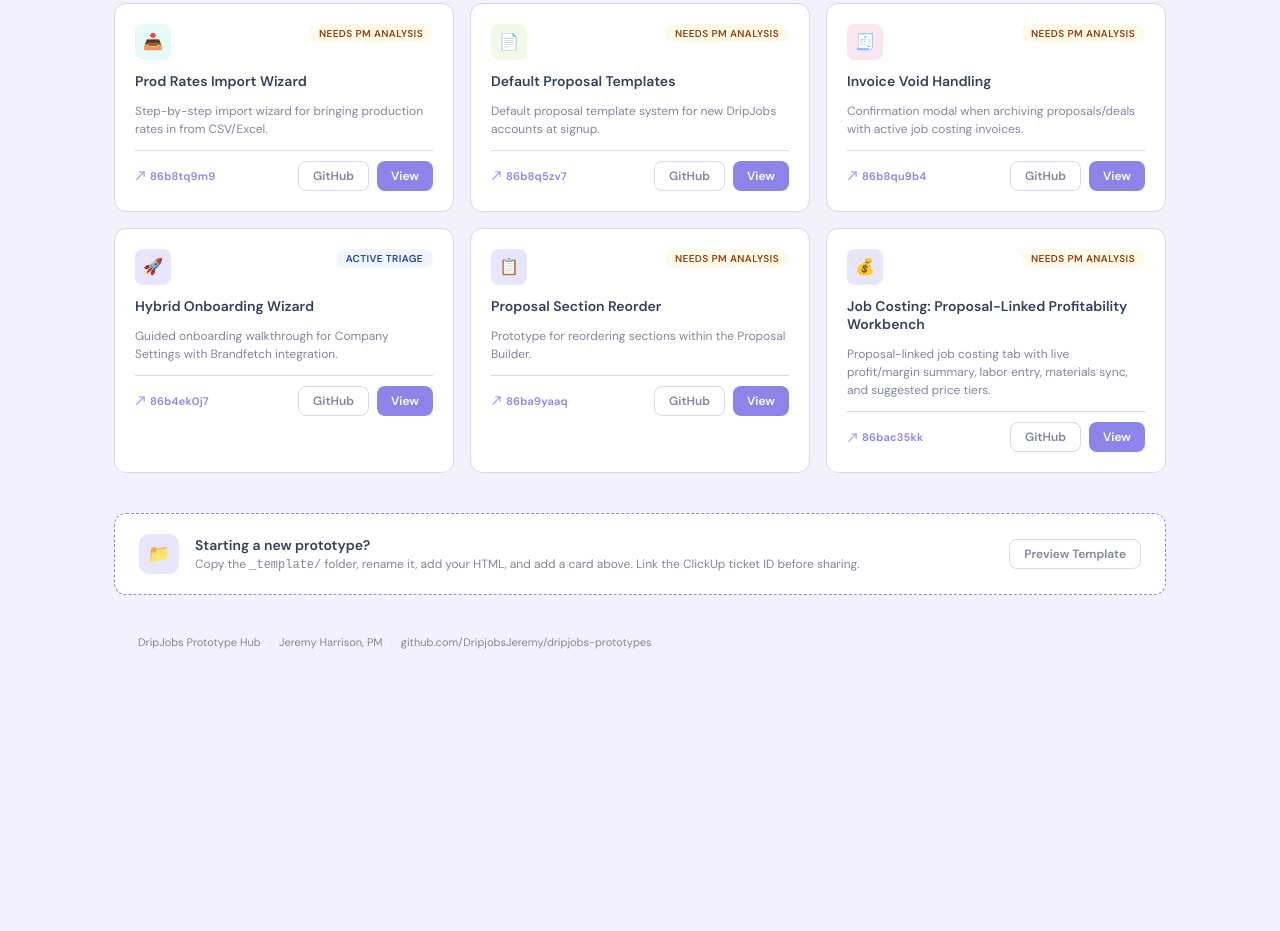
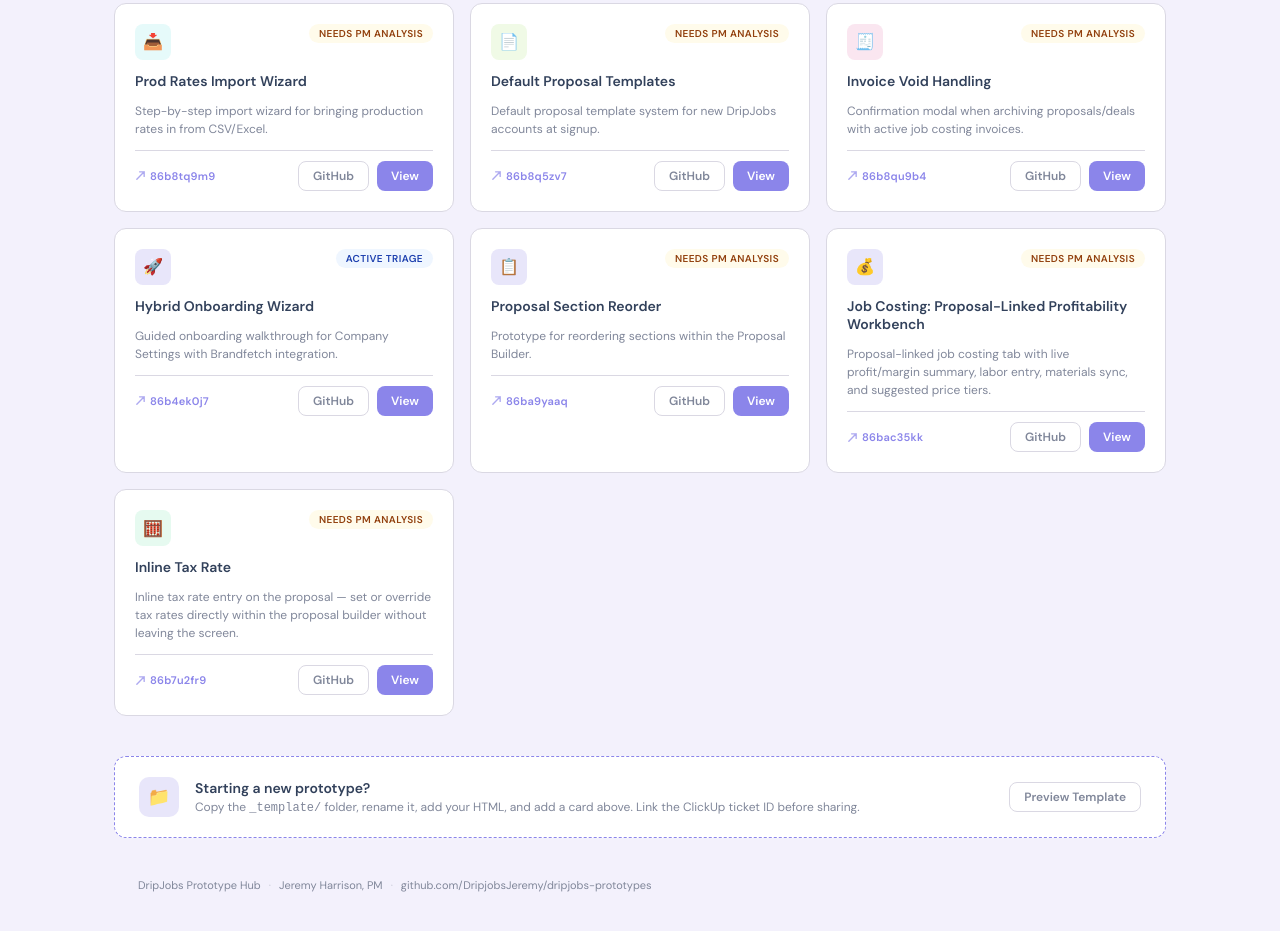
Before and after one commit to DripjobsJeremy/dripjobs-prototypes, a plain HTML site: page index.html in a window 1280 px wide. Shown: the part 769-1700 px from the top of the page. Before the commit the page ends 1478 px from the top, so only its background shows below. Drawn offline with Linux system fonts and the light colour scheme.

Commit message:
Add Inline Tax Rate card to hub index (ticket 86b7u2fr9)

```diff
--- a/index.html
+++ b/index.html
@@ -363,7 +363,7 @@
     </div>
   </div>
   <div class="hub-meta">
-    <strong id="last-updated">10 prototypes</strong><br/>
+    <strong id="last-updated">13 prototypes</strong><br/>
     Last updated June 2026
   </div>
 </header>
@@ -375,7 +375,7 @@
   <div class="stats-row">
     <div class="stat-card">
       <div class="stat-label">Total Prototypes</div>
-      <div class="stat-value" id="stat-total">10</div>
+      <div class="stat-value" id="stat-total">13</div>
     </div>
     <div class="stat-card">
       <div class="stat-label">Active Triage</div>
@@ -383,7 +383,7 @@
     </div>
     <div class="stat-card">
       <div class="stat-label">Needs PM Review</div>
-      <div class="stat-value" id="stat-analysis">6</div>
+      <div class="stat-value" id="stat-analysis">7</div>
     </div>
     <div class="stat-card">
       <div class="stat-label">Postponed</div>
@@ -645,6 +645,27 @@
       </div>
     </div>
 
+
+    <!-- Inline Tax Rate -->
+    <div class="proto-card" data-status="analysis" data-name="inline tax rate proposal tax settings">
+      <div class="proto-card-top">
+        <div class="proto-icon" style="background:#E6FAF0;">🧮</div>
+        <span class="proto-status-badge status-analysis">Needs PM Analysis</span>
+      </div>
+      <div class="proto-name">Inline Tax Rate</div>
+      <div class="proto-desc">Inline tax rate entry on the proposal — set or override tax rates directly within the proposal builder without leaving the screen.</div>
+      <div class="proto-card-footer">
+        <a class="ticket-link" href="https://app.clickup.com/t/8633445/86b7u2fr9" target="_blank">
+          <svg viewBox="0 0 12 12" fill="none"><path d="M2 10L10 2M10 2H5M10 2V7" stroke="currentColor" stroke-width="1.5" stroke-linecap="round"/></svg>
+          86b7u2fr9
+        </a>
+        <div class="proto-links">
+          <a class="proto-btn proto-btn-outline" href="https://github.com/DripjobsJeremy/dripjobs-prototypes/tree/main/inline-tax-rate" target="_blank">GitHub</a>
+          <a class="proto-btn proto-btn-primary" href="inline-tax-rate/index.html">View</a>
+        </div>
+      </div>
+    </div>
+
 <!-- ++ ADD NEW PROTOTYPE CARDS ABOVE THIS LINE ++ -->
   </div><!-- /proto-grid -->
 
```
